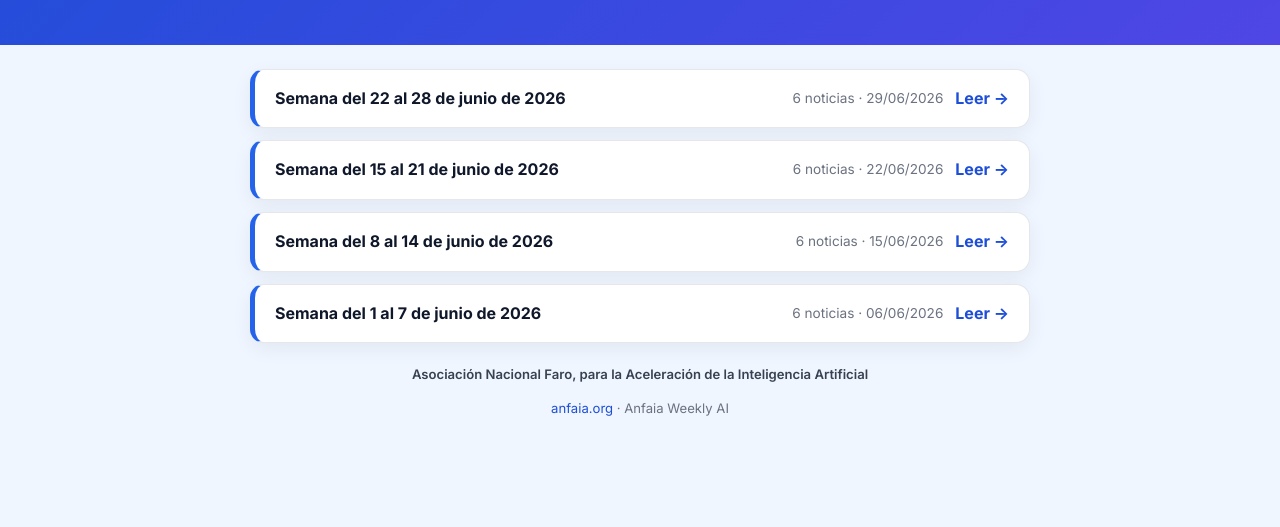
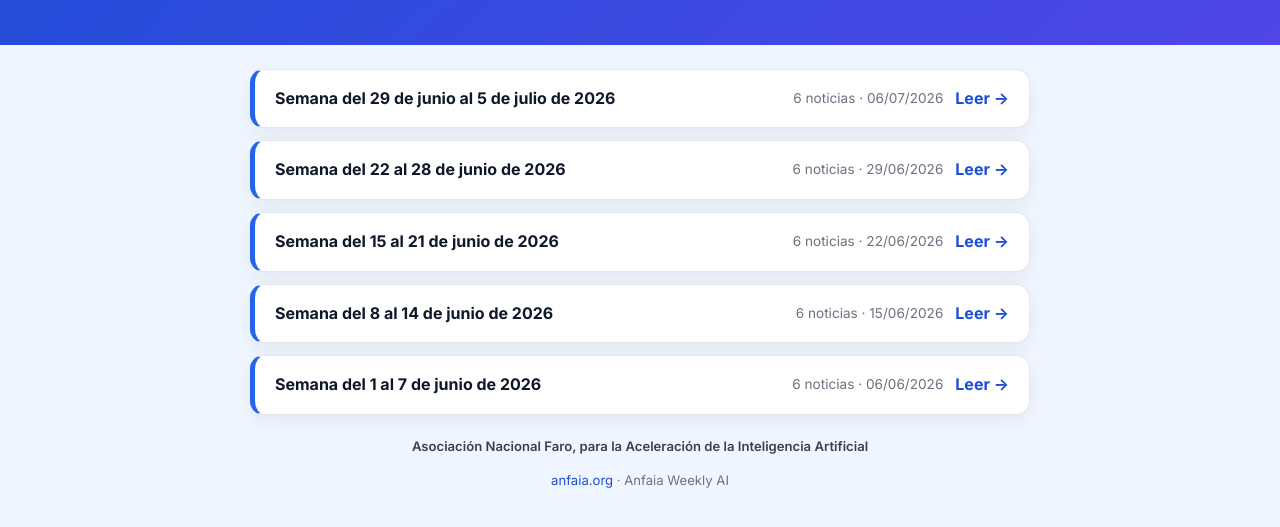
Before and after one commit to ANFAIA/newsletter, a plain HTML site: page index.html in a window 1280 px wide. Shown: the part 241-768 px from the top of the page. Drawn offline with Linux system fonts and the light colour scheme.

Commit message:
Índice de boletines IA

```diff
--- a/index.html
+++ b/index.html
@@ -109,6 +109,11 @@
   </header>
   <div class="wrap">
     <div class="editions">
+      <a class="edition" href="https://anfaia.github.io/newsletter/newsletters/2026-W27.html">
+        <span class="edition-week">Semana del 29 de junio al 5 de julio de 2026</span>
+        <span class="edition-meta">6 noticias · 06/07/2026</span>
+        <span class="edition-go">Leer →</span>
+      </a>
       <a class="edition" href="https://anfaia.github.io/newsletter/newsletters/2026-W26.html">
         <span class="edition-week">Semana del 22 al 28 de junio de 2026</span>
         <span class="edition-meta">6 noticias · 29/06/2026</span>
```
